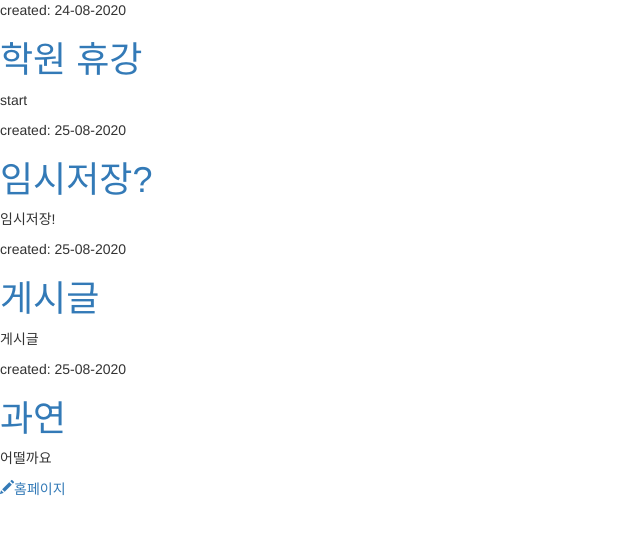
After one commit to syj4572/practice1, a Django app: a page that uses practice/templates/post_draft_list.html in a window 1280 px wide. The commit adds this page. Shown: the top 535 px of the page, without its empty margins (0-640 px from the left). Run offline with Django 3.2, Linux system fonts and the light colour scheme; data comes from the database, SQL or seed files in the repository; both versions use the stored data as it was after the commit; some libraries are stand-ins or nearby versions.

Commit message:
Added views to draft_list/delete post inside the site

```diff
--- a/practice/models.py
+++ b/practice/models.py
@@ -17,3 +17,7 @@ class Post(models.Model):
 
     def __str__(self):
         return self.title
+
+    def publish(self):
+        self.published_date = timezone.now()
+        self.save()
--- a/practice/templates/post_detail.html
+++ b/practice/templates/post_detail.html
@@ -10,14 +10,18 @@
 
     <div>
         {% if post.published_date %}
-            <div>
+            <div class="date">
                 {{ post.published_date }}
             </div>
+        {% else %}
+            <a class="btn btn-default" href="{% url 'post_publish' pk=post.pk %}">Publish</a>
         {% endif %}
         <a class="btn btn-default" href="{% url 'post_edit' pk=post.pk %}"><span class="glyphicon glyphicon-pencil">수정하기</span></a>
+        <a class="btn btn-default" href="{% url 'post_remove' pk=post.pk %}"><span class="glyphicon glyphicon-remove">삭제하기</span></a>
         <h1>{{ post.title }}</h1>
         <p>{{ post.text|linebreaksbr }}</p>
     </div>
+<a href="{% url 'post_list' %}"><span class="glyphicon glyphicon-pencil">홈페이지</span></a>
 
 </body>
 </html>
--- /dev/null
+++ b/practice/templates/post_draft_list.html
@@ -0,0 +1,21 @@
+<!DOCTYPE html>
+<html lang="en">
+<head>
+    <meta charset="UTF-8">
+    <title>Title</title>
+    <link rel="stylesheet" href="//maxcdn.bootstrapcdn.com/bootstrap/3.2.0/css/bootstrap.min.css">
+    <link rel="stylesheet" href="//maxcdn.bootstrapcdn.com/bootstrap/3.2.0/css/bootstrap-theme.min.css">
+
+</head>
+<body>
+
+    {% for post in posts %}
+        <div class="post">
+            <p class="date">created: {{ post.created_date|date:'d-m-Y' }}</p>
+            <h1><a href="{% url 'post_detail' pk=post.pk %}">{{ post.title }}</a></h1>
+            <p>{{ post.text|truncatechars:200 }}</p>
+        </div>
+    {% endfor %}
+<a href="{% url 'post_list' %}"><span class="glyphicon glyphicon-pencil">홈페이지</span></a>
+</body>
+</html>
--- a/practice/templates/post_edit.html
+++ b/practice/templates/post_edit.html
@@ -4,6 +4,9 @@
 <head>
     <meta charset="UTF-8">
     <title>Title</title>
+    <link rel="stylesheet" href="//maxcdn.bootstrapcdn.com/bootstrap/3.2.0/css/bootstrap.min.css">
+    <link rel="stylesheet" href="//maxcdn.bootstrapcdn.com/bootstrap/3.2.0/css/bootstrap-theme.min.css">
+
 </head>
 <body>
  <h1>New post</h1>
--- a/practice/templates/post_list.html
+++ b/practice/templates/post_list.html
@@ -10,6 +10,7 @@
     <body>
         <div>
             <a href="{% url 'post_new' %}" class="top-menu"><span class="glyphicon glyphicon-plus">글작성하기</span></a>
+            <a href="{% url 'post_draft_list' %}" class="top-menu"><span class="glyphicon glyphicon-edit">임시저장</span></a>
             <h1><a href="/">Django Blog</a></h1>
         </div>
 
--- a/practice/urls.py
+++ b/practice/urls.py
@@ -6,4 +6,7 @@ urlpatterns = [
     path('post/<int:pk>/', views.post_detail, name='post_detail'),
     path('post/new', views.post_new, name='post_new'),
     path('post/<int:pk>/edit/', views.post_edit, name='post_edit'),
+    path(r'^drafts/$', views.post_draft_list, name='post_draft_list'),
+    path(r'^post/(?P<pk>\d+)/publish/$', views.post_publish, name='post_publish'),
+    path(r'^post/(?P<pk>\d+)/remove/$', views.post_remove, name='post_remove'),
 ]
--- a/practice/views.py
+++ b/practice/views.py
@@ -19,7 +19,6 @@ def post_new(request):
         if form.is_valid():
             post = form.save(commit=False)
             post.author = request.user
-            post.published_date = timezone.now()
             post.save()
             return redirect('post_detail', pk=post.pk)
     else:
@@ -33,9 +32,22 @@ def post_edit(request, pk):
         if form.is_valid():
             post = form.save(commit=False)
             post.author = request.user
-            post.published_date = timezone.now()
             post.save()
             return redirect('post_detail', pk=post.pk)
     else:
         form = PostForm(instance=post)
     return render(request, 'post_edit.html', {'form' : form})
+
+def post_draft_list(request):
+    posts = Post.objects.filter(published_date__isnull=True).order_by('created_date')
+    return render(request, 'post_draft_list.html', {'posts':posts})
+
+def post_publish(request, pk):
+    post = get_object_or_404(Post, pk=pk)
+    post.publish()
+    return redirect('post_detail', pk=pk)
+
+def post_remove(request, pk):
+    post = get_object_or_404(Post, pk=pk)
+    post.delete()
+    return redirect('post_list')
```
Also changed, not shown: db.sqlite3.
